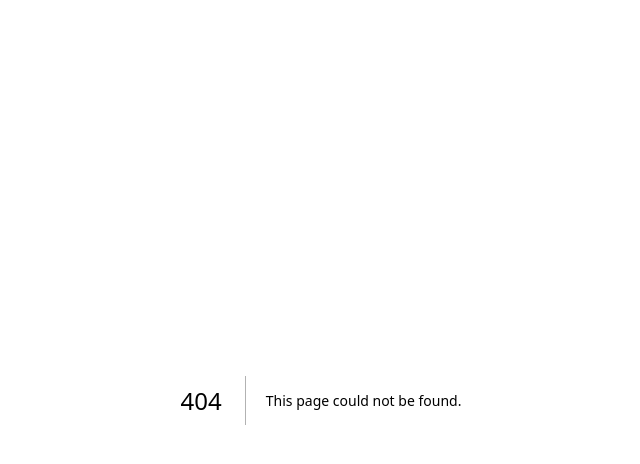
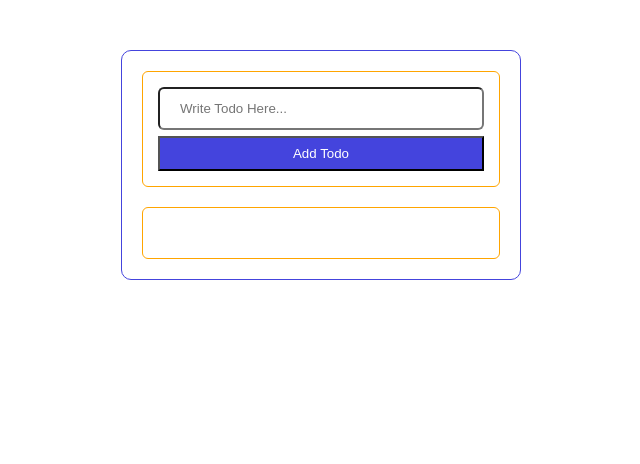
Before and after one commit to niyazalam123/redux-toolkit, a Next.js app: page /todo in a window 1280 px wide. Before the commit this address had no page. Shown: the top 464 px of the page, without its empty margins (319-959 px from the left). Built offline with nearby package versions, Linux system fonts and the light colour scheme.

Commit message:
final push after all logic of redux toolkit

```diff
--- a/package.json
+++ b/package.json
@@ -11,6 +11,7 @@
   "dependencies": {
     "@reduxjs/toolkit": "^2.1.0",
     "next": "14.1.0",
+    "next-themes": "^0.2.1",
     "react": "^18",
     "react-dom": "^18",
     "react-redux": "^9.1.0"
--- a/src/app/globals.css
+++ b/src/app/globals.css
@@ -46,17 +46,15 @@
     font-size: 22px;
     font-weight: 600;
   }
-  ._us2{
-    list-style-type: none;
-  }
 
-  ._us2 > li:nth-child(2n+1) {
+
+  ._us2  li:nth-child(2n+1) {
     background: #44d;
     padding: 8px 12px;
     border-radius: 3px;
     color:#fff;
   }
-  ._us2 > li:nth-child(2n) {
+  ._us2  li:nth-child(2n) {
     background: gray;
     padding: 8px 12px;
     border-radius: 3px;
@@ -65,10 +63,30 @@
   ._us1 {
     padding-top: 12px;
   }
+  ._us2  li{
+    margin-bottom: 12px;
+  }
   ._us2 {
     list-style-type: none;
     margin-top: 10px;
     border: 1px solid #333;
     padding: 6px;
     border-radius: 3px;
+    max-height: 400px;
+    overflow-y: auto;
   }
+  ._gfbca {
+    position: relative;
+  }
+  ._gfbca button {
+    position: absolute;
+    right: 11px;
+    top: 2.5px;
+    background: #fff;
+    border: none;
+    padding: 6px 12px;
+    border-radius: 3px;
+    font-size: 15px;
+    font-weight: 500;
+    cursor: pointer;
+  }
--- a/src/app/reduxtoolkit/Providers.js
+++ b/src/app/reduxtoolkit/Providers.js
@@ -1,9 +1,7 @@
 "use client";
-const { Provider } = require("react-redux");
-import {store2} from "@/app/reduxtoolkit/Store"
+import { Provider } from "react-redux";
+import {Store} from "@/app/reduxtoolkit/Store"
 
 export function Providers({children}){
-    return <Provider store={store2}>
-        {children}
-    </Provider>
+    return <Provider store={Store}>{children}</Provider>
 }
--- a/src/app/reduxtoolkit/Slice.js
+++ b/src/app/reduxtoolkit/Slice.js
@@ -1,22 +1,26 @@
-const { createSlice,nanoid } = require("@reduxjs/toolkit");
+import { createSlice, nanoid } from '@reduxjs/toolkit';
 
 const initialState = {
-    users:[]
+  usersData:[],
 };
 
-const Slice = createSlice({
-    name:"addUserSlice",
-    initialState,
-    reducers:{
-        addUser:(state,action)=>{
-            const data = {
-                id:nanoid(),
-                name:action.payload
-            }
-            state.users.push(data);
-        }
-    }
+const userSlice = createSlice({
+  name: "UserDatas",
+  initialState,
+  reducers: {
+    addUsers: (state, action) => {
+      const data = {
+        id: nanoid(),
+        name: action.payload,
+      };
+      state.usersData.push(data);
+    },
+    removeUser: (state, action) => {
+      state.usersData = state.usersData.filter((item) => item.id !== action.payload);
+    },
+  },
 });
 
-export const {addUser} = Slice.actions;
-export default Slice.reducer;
+// Export actions and reducer
+export const { addUsers, removeUser } = userSlice.actions;
+export default userSlice.reducer;
--- a/src/app/reduxtoolkit/Store.js
+++ b/src/app/reduxtoolkit/Store.js
@@ -1,8 +1,11 @@
-"use client";
-const { configureStore } = require("@reduxjs/toolkit");
-import reducer from "./Slice"
+import { configureStore } from "@reduxjs/toolkit";
+import usersReducer from "@/app/reduxtoolkit/Slice";
+import todosReducer from "@/app/reduxtoolkit/todoSlice"
 
 
-export const store2 = configureStore({
-    reducer
+export const Store = configureStore({
+    reducer: {
+        usersData: usersReducer,
+        todosData: todosReducer
+    }
 })
--- /dev/null
+++ b/src/app/reduxtoolkit/todoSlice.js
@@ -0,0 +1,43 @@
+import { createSlice,nanoid,current, createAsyncThunk } from "@reduxjs/toolkit"
+
+const initialState = {
+    todoUsers:JSON.parse(localStorage.getItem("TodoList")) || []
+}
+
+
+export const fetchApiData = createAsyncThunk("fetchApiData",async()=>{
+    const data2 = await fetch("https://jsonplaceholder.typicode.com/users");
+    return data2.json();
+})
+
+
+const todoSlices = createSlice({
+    name:"TodoData",
+    initialState,
+    reducers:{
+        addTodo:(state,action)=>{
+            const data = {
+                id:nanoid(),
+                name:action.payload
+            };
+            state.todoUsers.push(data);
+            const savedData = JSON.stringify(current(state.todoUsers));
+            localStorage.setItem("TodoList",savedData);
+        },
+        removeTodo:(state,action)=>{
+            const updatedTodo = state.todoUsers.filter((item)=>item.id!==action.payload);
+            state.todoUsers = updatedTodo;
+            const savedData = JSON.stringify(updatedTodo);
+            localStorage.setItem("TodoList",savedData);
+        }
+
+    },
+    extraReducers:(builder)=>{
+        builder.addCase(fetchApiData.fulfilled,(state,action)=>{
+
+        })
+    }
+});
+
+export const {addTodo,removeTodo}  = todoSlices.actions;
+export default todoSlices.reducer;
--- /dev/null
+++ b/src/app/todo/page.tsx
@@ -0,0 +1,48 @@
+"use client";
+import React, { useState } from 'react';
+import { addTodo } from "@/app/reduxtoolkit/todoSlice";
+import { useDispatch, useSelector } from 'react-redux';
+import {removeTodo} from "@/app/reduxtoolkit/todoSlice";
+
+const page = () => {
+    const dispatch = useDispatch();
+    const [todoData, setTodoData] = useState("");
+    const todoAllData = useSelector((data: any) => data.todosData.todoUsers);
+    console.log(todoAllData)
+
+    function addTodoData() {
+        dispatch(addTodo(todoData));
+        setTodoData("");
+    }
+    return (
+        <>
+            <main style={{ maxWidth: "400px", width: "100%", border: "1px solid #44d", padding: "20px", borderRadius: "10px", margin: "50px auto" }}>
+                <div style={{ border: "1px solid orange", padding: "15px", borderRadius: "6px" }}>
+                    <input
+                        type="text"
+                        placeholder='Write Todo Here...'
+                        onChange={(e) => setTodoData(e.target.value)}
+                        value={todoData}
+                        style={{ width: "100%", padding: "12px 20px", borderRadius: "6px" }} />
+                    <button
+                        onClick={addTodoData}
+                        style={{ background: "#44d", color: "#fff", padding: "8px 12px", display: "block", width: "100%", cursor: "pointer", marginTop: "6px" }}>Add Todo</button>
+                </div>
+                <div style={{ marginTop: "20px", border: "1px solid orange", padding: "25px", borderRadius: "6px", maxHeight: "400px", overflowY: "scroll" }}>
+                    <ul>
+                        {
+                            todoAllData.map((items: { id: React.Key | null | undefined; name: string | number | boolean | React.ReactElement<any, string | React.JSXElementConstructor<any>> | Iterable<React.ReactNode> | React.ReactPortal | React.PromiseLikeOfReactNode | null | undefined; }) => (
+                                <li style={{ marginBottom: "10px" }} key={items.id}>
+                                    <span>{items.name}</span>
+                                    <button onClick={()=>dispatch(removeTodo(items.id))}>Remove</button>
+                                </li>
+                            ))
+                        }
+                    </ul>
+                </div>
+            </main>
+        </>
+    )
+}
+
+export default page
```
Also changed, not shown: src/app/components/AddUsers.js (+9 -4 lines), src/app/components/UserList.js (+16 -10 lines), src/app/removeuser/page.jsx (added, +26 -0 lines), src/app/userfromapi/page.js (added, +16 -0 lines), 1 other file (tests, documents, lock files or other folders).
